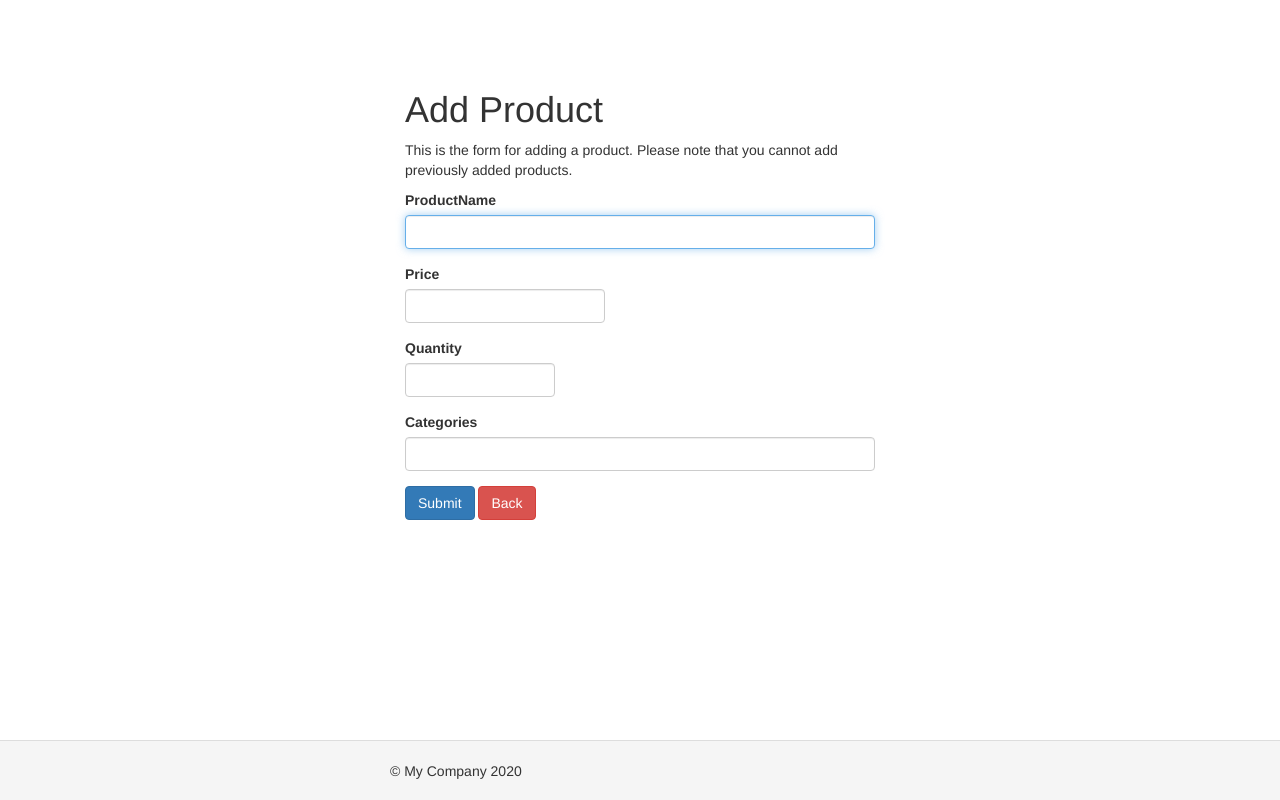
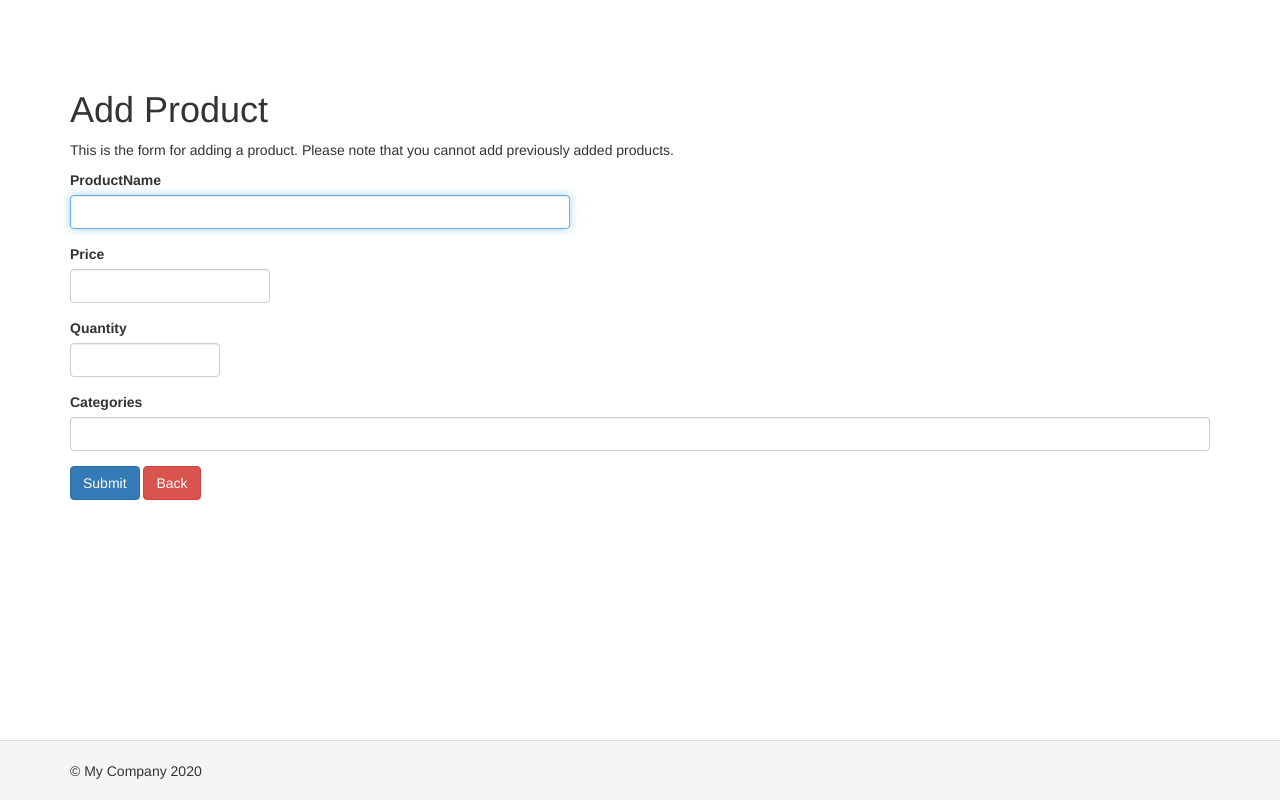
Before and after one commit to amandahrdmn/rework_digital_tech_test, a Yii app: template basic/views/site/add-product.php in a window 1280 px wide. Run offline with PHP 8.4 and a stand-in for Yii, Linux system fonts and the light colour scheme; the template is opened without the code that fills it, so the values that code supplies are empty; form fields are guessed from the names that the template uses; some libraries are stand-ins or nearby versions.

Commit message:
modified styling.

```diff
--- a/basic/views/site/add-product.php
+++ b/basic/views/site/add-product.php
@@ -23,16 +23,18 @@ $this->params['breadcrumbs'][] = $this->title;
 
             <?php $form = ActiveForm::begin(['id' => 'add-product-form']); ?>
 
-            <?= $form->field($model, 'productName')->textInput(['autofocus' => true]) ?>
+            <?= $form->field($model, 'productName')->textInput(['autofocus' => true,
+                'id' => 'nameField'
+            ]) ?>
 
             <?= $form->field($model, 'price')->textInput(['type' => 'text',
                 'maxlength' => 13,
-                'id' => 'priceField',
+                'id' => 'priceField'
             ])?>
 
             <?= $form->field($model, 'quantity')->textInput(['type' => 'text',
                 'maxlength' => 11,
-                'id' => 'quantityField',
+                'id' => 'quantityField'
             ]) ?>
 
             <?= $form->field($model, 'categories')->checkboxList([
--- a/basic/web/css/site.css
+++ b/basic/web/css/site.css
@@ -12,19 +12,6 @@ body {
 
 .wrap > .container {
     padding: 70px 15px 20px;
-}
-
-.container {
-    padding: 0;
-    max-width: 500px;
-}
-
-#priceField {
-    max-width: 200px;
-}
-
-#quantityField {
-    max-width: 150px;
 }
 
 .footer {
@@ -126,3 +113,17 @@ a.desc:after {
 .nav > li > form > button.logout:focus {
     outline: none;
 }
+
+/* styling of add product form */
+
+#nameField {
+    max-width: 500px;
+}
+
+#priceField {
+    max-width: 200px;
+}
+
+#quantityField {
+    max-width: 150px;
+}
```
